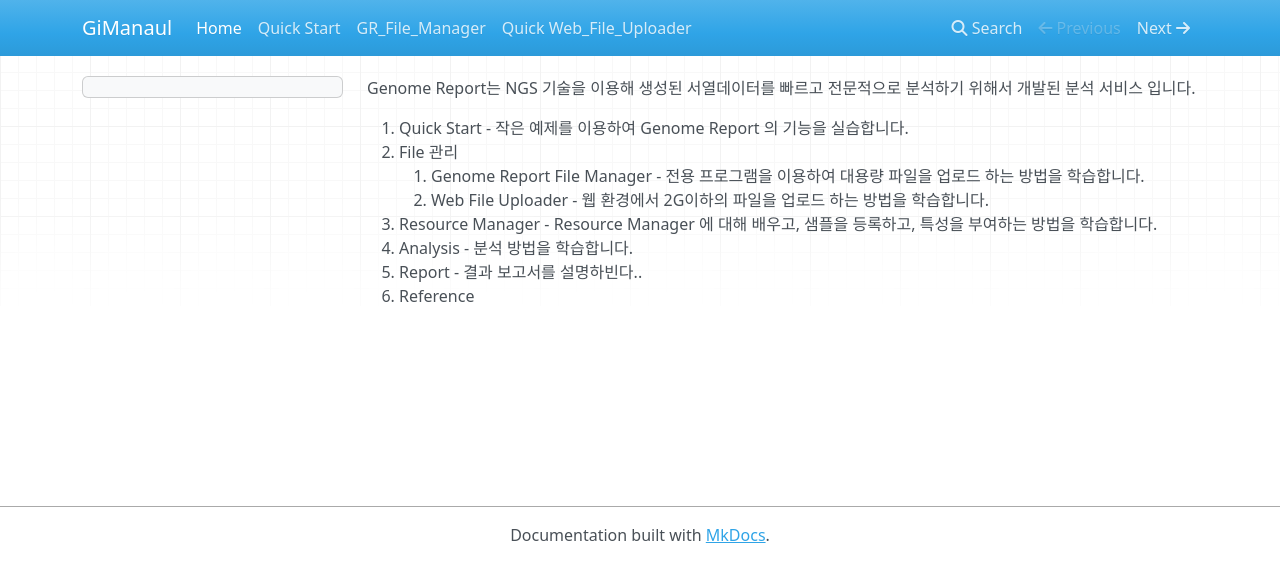
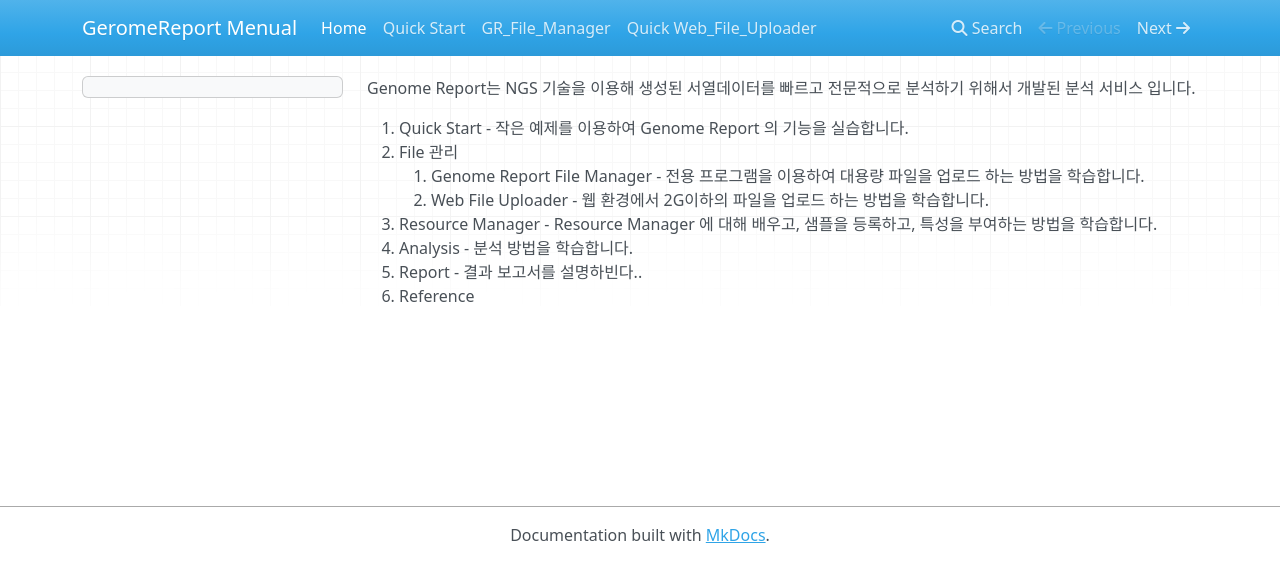
Before and after one commit to genomereport/gimanual, an MkDocs documentation site: the page built from docs/index.md, in a window 1280 px wide. Shown: the top 582 px of the page. Built offline with MkDocs 1.6.1, drawn with Linux system fonts in a browser that asks for light colours; nearby versions of some CDN libraries; old or Windows-style settings are respelled for this version of MkDocs.

Commit message:
images add

```diff
--- a/mkdocs.yml
+++ b/mkdocs.yml
@@ -1,4 +1,4 @@
-site_name: GiManaul
+site_name: GeromeReport Menual
 
 pages:
 - Home: 'index.md'
```
